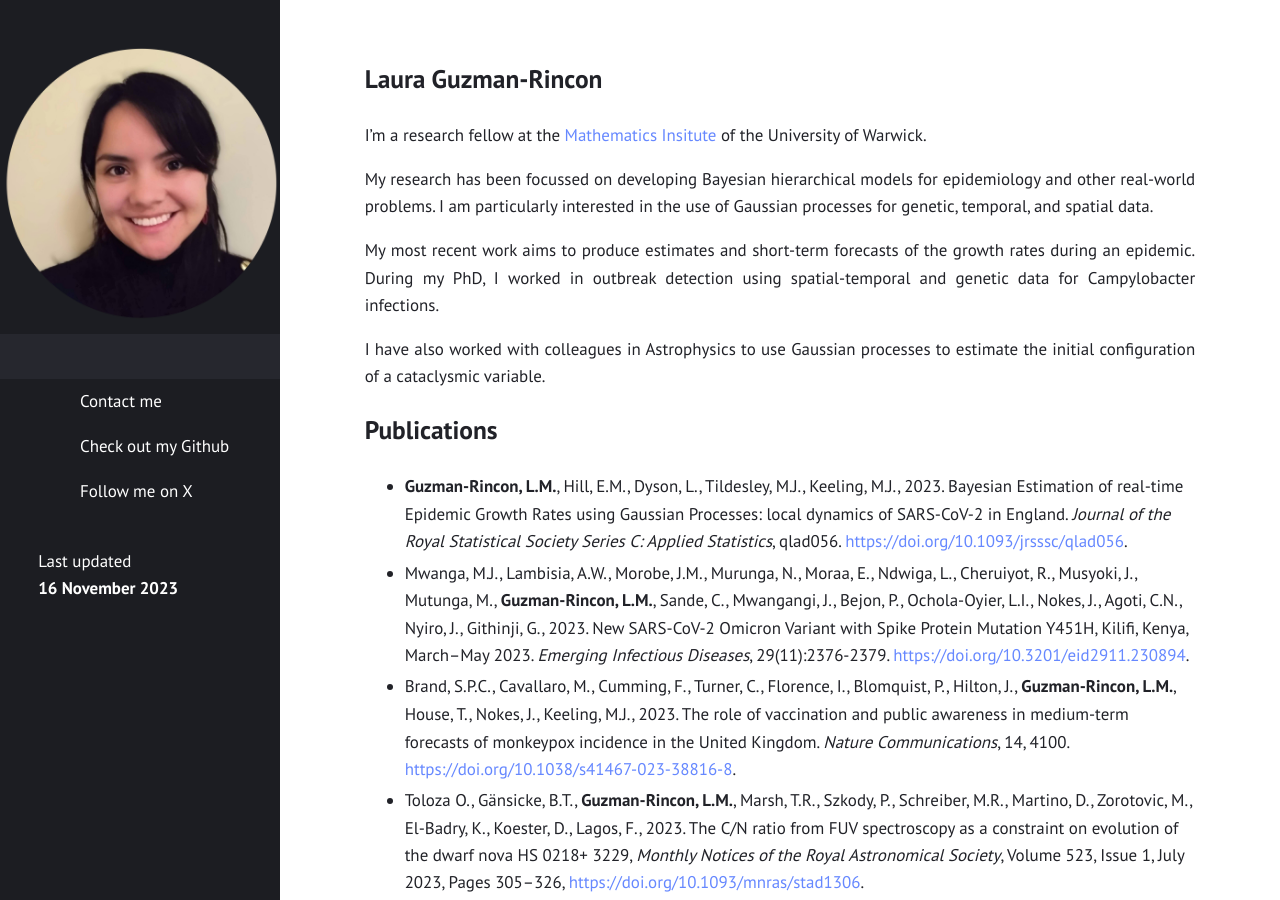
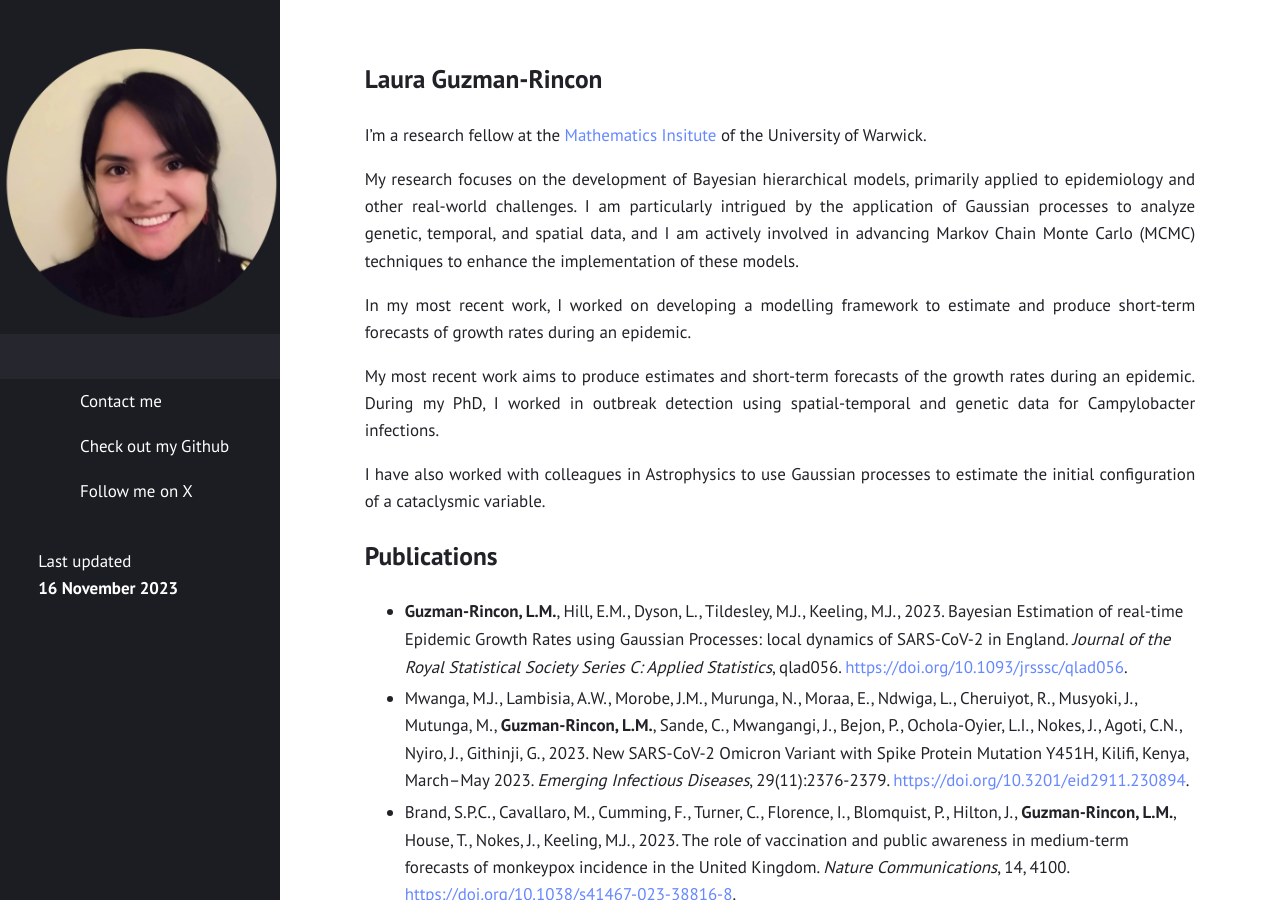
Before and after one commit to lauraguzmanrincon/lauraguzmanrincon.github.io, a Jekyll site: the page built from index.md, in a window 1280 px wide and 900 px high. Built offline with Jekyll 4.4.1, drawn with Linux system fonts in a browser that asks for light colours.

Commit message:
Update index.md

```diff
--- a/index.md
+++ b/index.md
@@ -7,7 +7,9 @@ title: ""
 
 I'm a research fellow at the [Mathematics Insitute](https://warwick.ac.uk/fac/sci/maths/) of the University of Warwick.
 
-My research has been focussed on developing Bayesian hierarchical models for epidemiology and other real-world problems. I am particularly interested in the use of Gaussian processes for genetic, temporal, and spatial data.
+My research focuses on the development of Bayesian hierarchical models, primarily applied to epidemiology and other real-world challenges. I am particularly intrigued by the application of Gaussian processes to analyze genetic, temporal, and spatial data, and I am actively involved in advancing Markov Chain Monte Carlo (MCMC) techniques to enhance the implementation of these models.
+
+In my most recent work, I worked on developing a modelling framework to estimate and produce short-term forecasts of growth rates during an epidemic.
 
 My most recent work aims to produce estimates and short-term forecasts of the growth rates during an epidemic. During my PhD, I worked in outbreak detection using spatial-temporal and genetic data for Campylobacter infections.
 
```
